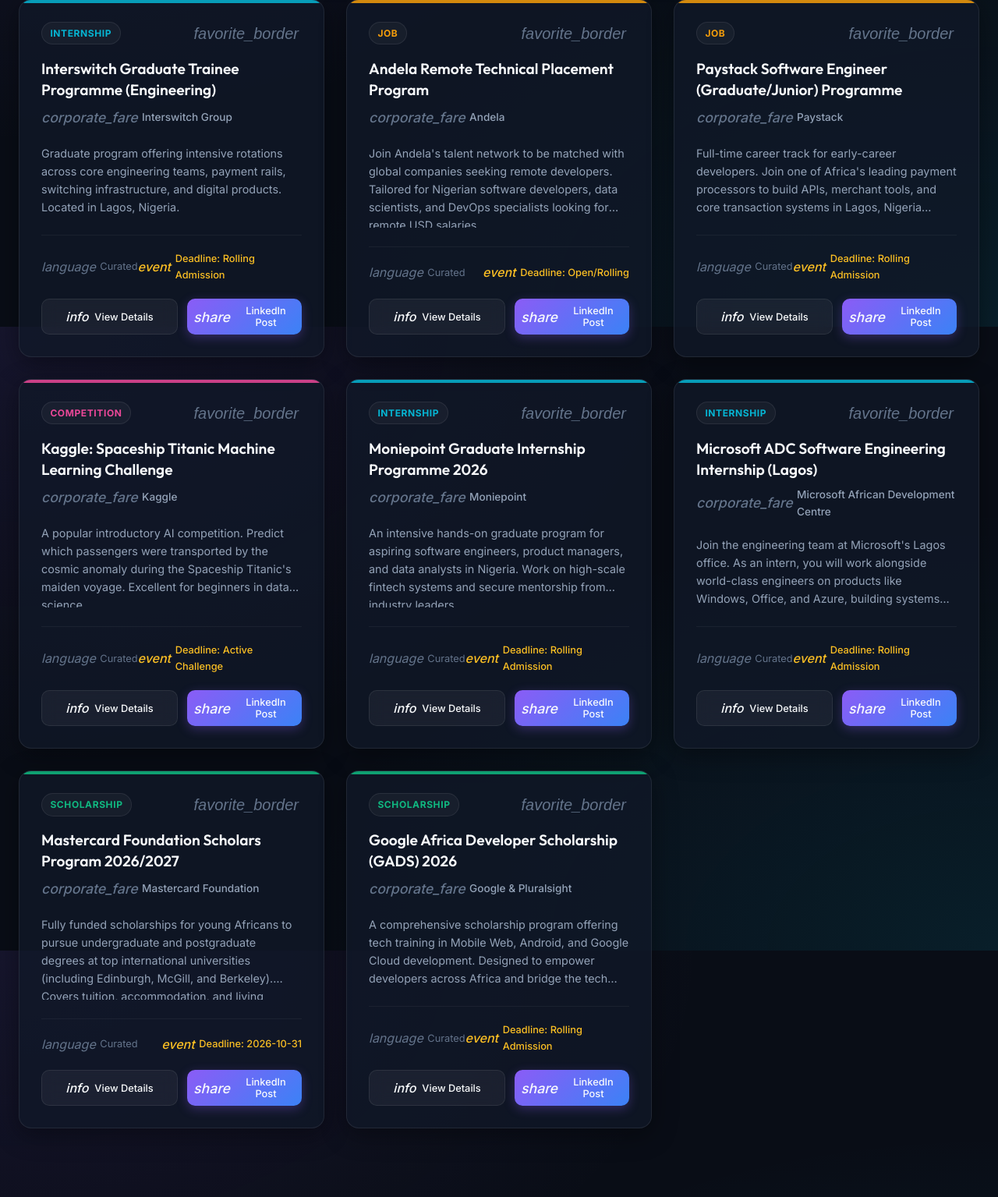
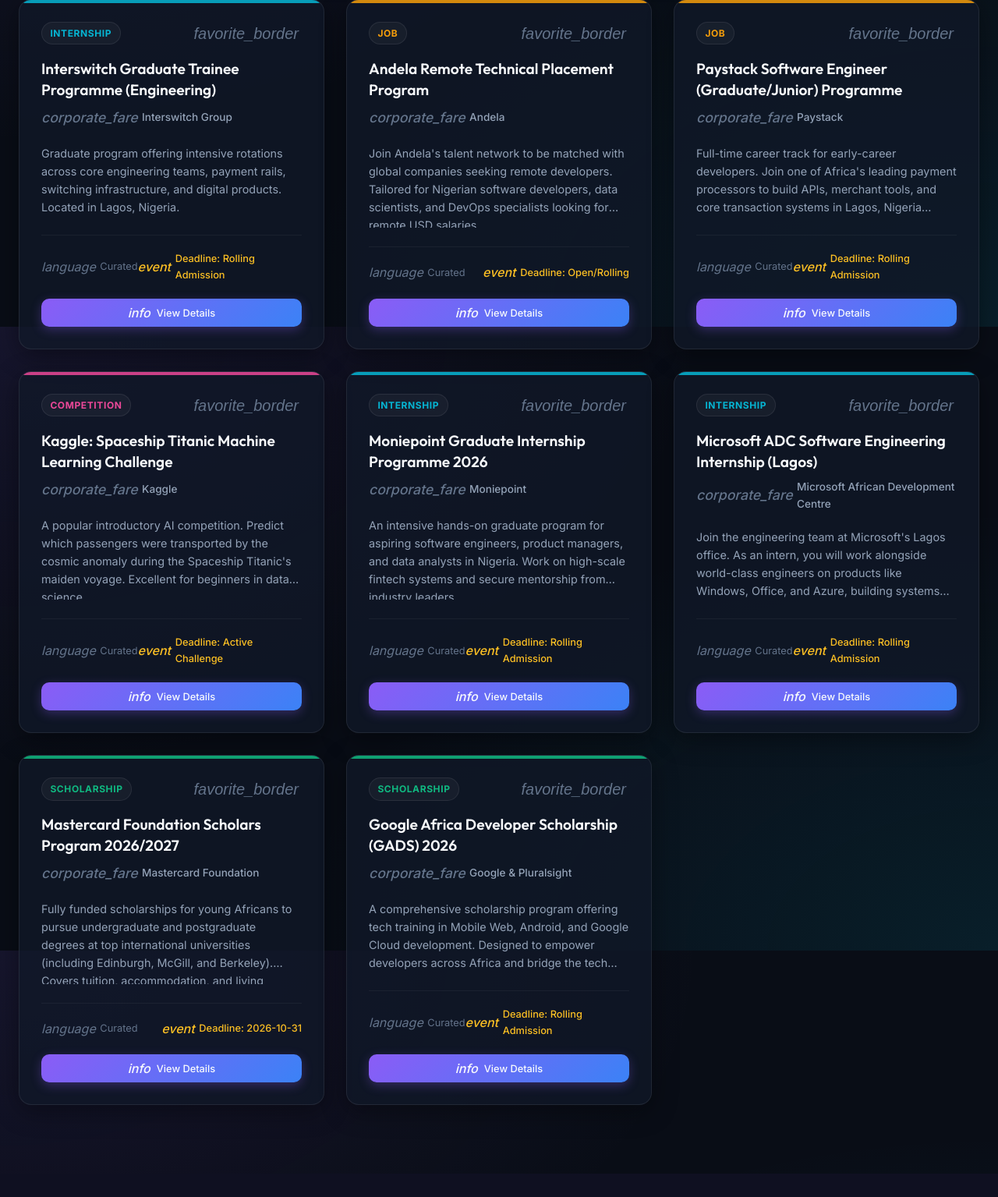
Before and after one commit to DebbyG-001/NaijaTech-opps, a Flask app: page / in a window 1280 px wide. Shown: the part 381-1916 px from the top of the page at 78% size. After the commit the page ends 1823 px from the top, so only its background shows below. Run offline with Flask 3, Linux system fonts and the light colour scheme; data comes from the database, SQL or seed files in the repository; some libraries are stand-ins or nearby versions; some web fonts are replaced.

Commit message:
Remove the LinkedIn Post button from the public site
Sharing is handled by admins, so visitors no longer see a LinkedIn draft
button. "View Details" now fills the card's action row. The post generator
moves to /admin/api/linkedin/generate and requires an admin login.

Co-Authored-By: Claude Opus 5.5 <noreply@anthropic.com>

```diff
--- a/app.py
+++ b/app.py
@@ -113,9 +113,12 @@ def api_refresh():
     result = start_background_sync()
     return jsonify({"success": True, "started": result == 'started', "skipped": result != 'started'})
 
-@app.route('/api/linkedin/generate', methods=['POST'])
+@app.route('/admin/api/linkedin/generate', methods=['POST'])
 def api_generate_linkedin():
-    """API endpoint to generate a LinkedIn post draft for a given opportunity."""
+    """Admin-only: generates a LinkedIn post draft for a given opportunity.
+    (Removed from the public site; posting is done by admins.)"""
+    if not _is_admin() or request.headers.get('X-Requested-With') != 'fetch':
+        return jsonify({"error": "Please log in again."}), 401
     data = request.get_json() or {}
     opportunity_id = data.get('opportunity_id')
 
--- a/static/js/app.js
+++ b/static/js/app.js
@@ -16,11 +16,6 @@ document.addEventListener('DOMContentLoaded', () => {
     const themeToggleBtn = document.getElementById('theme-toggle-btn');
     const themeIcon = document.getElementById('theme-icon');
 
-    // Modal Elements
-    const linkedinModal = document.getElementById('linkedin-modal');
-    const closeModalBtn = document.getElementById('close-modal');
-    const postArea = document.getElementById('post-area');
-    const copyPostBtn = document.getElementById('copy-post-btn');
 
     // Details modal
     const detailsModal = document.getElementById('details-modal');
@@ -126,18 +121,11 @@ document.addEventListener('DOMContentLoaded', () => {
     });
 
     // Close Modal Events
-    closeModalBtn.addEventListener('click', () => {
-        linkedinModal.classList.remove('active');
-    });
-
     document.getElementById('close-details').addEventListener('click', () => {
         detailsModal.classList.remove('active');
     });
 
     window.addEventListener('click', (e) => {
-        if (e.target === linkedinModal) {
-            linkedinModal.classList.remove('active');
-        }
         if (e.target === detailsModal) {
             detailsModal.classList.remove('active');
         }
@@ -145,31 +133,10 @@ document.addEventListener('DOMContentLoaded', () => {
 
     window.addEventListener('keydown', (e) => {
         if (e.key === 'Escape') {
-            linkedinModal.classList.remove('active');
             detailsModal.classList.remove('active');
         }
     });
 
-    // Copy Post to Clipboard
-    copyPostBtn.addEventListener('click', () => {
-        postArea.select();
-        postArea.setSelectionRange(0, 99999); // For mobile devices
-
-        navigator.clipboard.writeText(postArea.value)
-            .then(() => {
-                showToast('Post copied to clipboard!');
-                copyPostBtn.innerHTML = '<i class="google-symbols">check</i> Copied!';
-                copyPostBtn.style.background = '#10b981';
-                setTimeout(() => {
-                    copyPostBtn.innerHTML = '<i class="google-symbols">content_copy</i> Copy Draft';
-                    copyPostBtn.style.background = '';
-                }, 2000);
-            })
-            .catch(err => {
-                showToast('Failed to copy text.', 'error');
-                console.error(err);
-            });
-    });
 
     // Core Fetch Function
     function fetchOpportunities() {
@@ -263,11 +230,8 @@ document.addEventListener('DOMContentLoaded', () => {
                     </div>
                 </div>
                 <div class="card-actions">
-                    <button class="btn details-btn" style="flex: 1.2;">
+                    <button class="btn btn-primary details-btn" style="flex: 1; justify-content: center;">
                         <i class="google-symbols" style="font-size: 1rem;">info</i> View Details
-                    </button>
-                    <button class="btn btn-primary linkedin-gen-btn" data-id="${opp.id}">
-                        <i class="google-symbols" style="font-size: 1.1rem;">share</i> LinkedIn Post
                     </button>
                 </div>
             `;
@@ -278,12 +242,6 @@ document.addEventListener('DOMContentLoaded', () => {
             });
 
             card.querySelector('.details-btn').addEventListener('click', () => openDetails(opp));
-
-            card.querySelector('.linkedin-gen-btn').addEventListener('click', (e) => {
-                const btn = e.currentTarget;
-                const oppId = btn.dataset.id;
-                generateLinkedInPost(oppId, btn);
-            });
 
             grid.appendChild(card);
         });
@@ -398,37 +356,6 @@ document.addEventListener('DOMContentLoaded', () => {
         }
     }
 
-    // Generate LinkedIn Post Draft
-    function generateLinkedInPost(oppId, btnElement) {
-        const originalContent = btnElement.innerHTML;
-        btnElement.disabled = true;
-        btnElement.innerHTML = '<div class="loading-spinner" style="width: 14px; height: 14px;"></div> Generating...';
-
-        fetch('/api/linkedin/generate', {
-            method: 'POST',
-            headers: { 'Content-Type': 'application/json' },
-            body: JSON.stringify({ opportunity_id: oppId })
-        })
-        .then(res => res.json())
-        .then(data => {
-            btnElement.disabled = false;
-            btnElement.innerHTML = originalContent;
-
-            if (data.success) {
-                postArea.value = data.post;
-                linkedinModal.classList.add('active');
-            } else {
-                showToast(`Generation failed: ${data.error}`, 'error');
-            }
-        })
-        .catch(err => {
-            btnElement.disabled = false;
-            btnElement.innerHTML = originalContent;
-            showToast('Failed to connect to generator api.', 'error');
-            console.error(err);
-        });
-    }
-
     // Toast Alert Notification System
     function showToast(message, type = 'success') {
         const toast = document.createElement('div');
--- a/templates/dashboard.html
+++ b/templates/dashboard.html
@@ -6,7 +6,7 @@
     <title>NaijaTech Opps - CS Opportunities for Nigerians</title>
 
     <!-- Meta tags for SEO -->
-    <meta name="description" content="Aggregated and curated internships, scholarships, hackathons, and CS jobs open to Nigerian tech talents. Bookmark and share directly to LinkedIn.">
+    <meta name="description" content="Aggregated and curated internships, scholarships, hackathons, and CS jobs open to Nigerian tech talents. Bookmark the ones you like and apply directly.">
     <meta name="keywords" content="Scholarships for Nigerians, Internships in Nigeria, Hackathons Africa, AI Competitions, CS Jobs Nigeria">
     <meta name="author" content="NaijaTech Opps">
 
@@ -72,26 +72,6 @@
         </main>
     </div>
 
-    <!-- LinkedIn Draft Modal -->
-    <div class="modal" id="linkedin-modal">
-        <div class="modal-content">
-            <div class="modal-header">
-                <h3>📢 Generated LinkedIn Post Draft</h3>
-                <button class="close-modal" id="close-modal">&times;</button>
-            </div>
-            <p style="color: var(--text-secondary); font-size: 0.85rem; margin-bottom: 1rem;">
-                Review and modify your post draft. Click "Copy Draft" and paste it directly into LinkedIn to share with your network!
-            </p>
-            <textarea class="post-area" id="post-area" spellcheck="false"></textarea>
-            <div class="modal-footer">
-                <button class="btn" onclick="document.getElementById('linkedin-modal').classList.remove('active')">Cancel</button>
-                <button class="btn btn-primary" id="copy-post-btn">
-                    <i class="google-symbols">content_copy</i> Copy Draft
-                </button>
-            </div>
-        </div>
-    </div>
-
     <!-- Opportunity Details Modal -->
     <div class="modal" id="details-modal">
         <div class="modal-content details-content">
```
Also changed, not shown: README.md.
